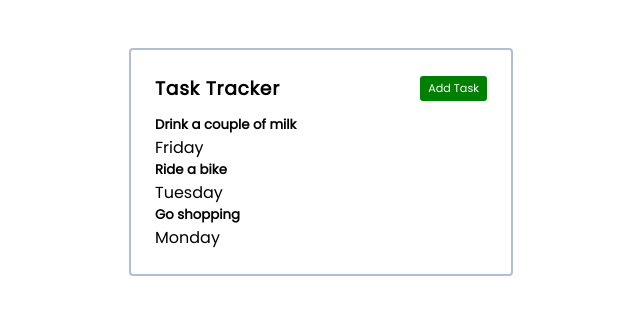
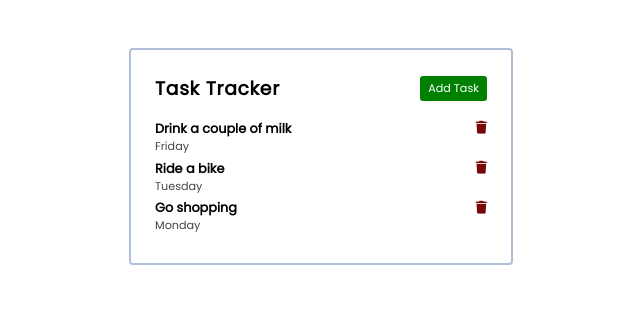
Before and after one commit to fahriakbaba/Vue-Task-Tracker, a Vue app: page / in a window 1280 px wide. Shown: the top 314 px of the page, without its empty margins (319-959 px from the left). Built offline with nearby package versions, Linux system fonts and the light colour scheme.

Commit message:
added an icon to Task component for deleting event handler

```diff
--- a/public/index.html
+++ b/public/index.html
@@ -6,6 +6,7 @@
     <meta name="viewport" content="width=device-width,initial-scale=1.0">
     <link rel="icon" href="<%= BASE_URL %>favicon.ico">
     <title><%= htmlWebpackPlugin.options.title %></title>
+    <link rel="stylesheet" href="https://cdnjs.cloudflare.com/ajax/libs/font-awesome/6.4.0/css/all.min.css" integrity="sha512-iecdLmaskl7CVkqkXNQ/ZH/XLlvWZOJyj7Yy7tcenmpD1ypASozpmT/E0iPtmFIB46ZmdtAc9eNBvH0H/ZpiBw==" crossorigin="anonymous" referrerpolicy="no-referrer" />
   </head>
   <body>
     <noscript>
--- a/src/components/Task.vue
+++ b/src/components/Task.vue
@@ -1,6 +1,8 @@
 <template>
     <li>
-        <h5>{{ todo.title }}</h5>
+        <h5>{{ todo.title }}
+            <i class="fa-solid fa-trash icon"></i>
+        </h5>
         <p>{{ todo.day }}</p>
     </li>
 </template>
@@ -21,5 +23,25 @@ export default {
 </script>
 
 <style scoped>
+li {
+    margin: .3rem 0;
+}
 
+li h5 {
+    font-size: .8rem;
+    font-weight: 600;
+    display: flex;
+    justify-content: space-between;
+    align-items: center;
+}
+
+li p {
+    font-size: .7rem;
+    color: rgb(73, 69, 69);
+}
+
+.icon {
+    color: rgb(121, 7, 7);
+    cursor: pointer;
+}
 </style>
```
